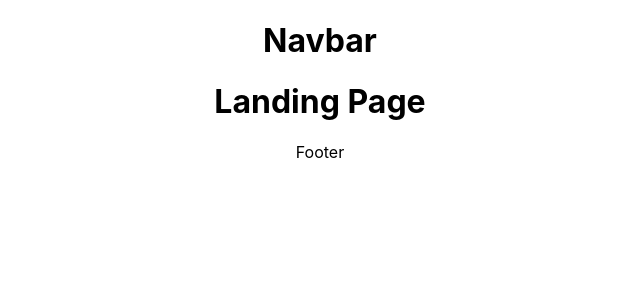
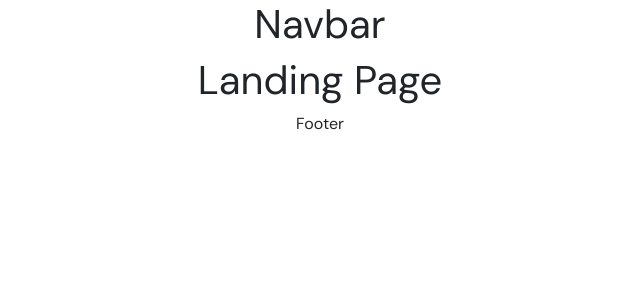
Before and after one commit to sircollo/react-portfolio, a React (Create React App) app: page / in a window 1280 px wide. Shown: the top 300 px of the page, without its empty margins (320-960 px from the left). Built offline with nearby package versions, Linux system fonts and the light colour scheme.

Commit message:
Style: adds google fonts: sans-serif and dancing script

```diff
--- a/public/index.html
+++ b/public/index.html
@@ -10,6 +10,11 @@
       content="Web site created using create-react-app"
     />
     <link rel="apple-touch-icon" href="%PUBLIC_URL%/logo192.png" />
+    <link rel="stylesheet" href="https://cdn.jsdelivr.net/npm/bootstrap@4.6.2/dist/css/bootstrap.min.css" integrity="sha384-xOolHFLEh07PJGoPkLv1IbcEPTNtaed2xpHsD9ESMhqIYd0nLMwNLD69Npy4HI+N" crossorigin="anonymous">
+    <link rel="preconnect" href="https://fonts.googleapis.com">
+    <link rel="preconnect" href="https://fonts.gstatic.com" crossorigin>
+    <link href="https://fonts.googleapis.com/css2?family=DM+Sans&display=swap" rel="stylesheet">
+    <link rel="preconnect" href="https://fonts.googleapis.com">
     <!--
       manifest.json provides metadata used when your web app is installed on a
       user's mobile device or desktop. See https://developers.google.com/web/fundamentals/web-app-manifest/
@@ -39,5 +44,7 @@
       To begin the development, run `npm start` or `yarn start`.
       To create a production bundle, use `npm run build` or `yarn build`.
     -->
+    <script src="https://cdn.jsdelivr.net/npm/jquery@3.5.1/dist/jquery.slim.min.js" integrity="sha384-DfXdz2htPH0lsSSs5nCTpuj/zy4C+OGpamoFVy38MVBnE+IbbVYUew+OrCXaRkfj" crossorigin="anonymous"></script>
+    <script src="https://cdn.jsdelivr.net/npm/bootstrap@4.6.2/dist/js/bootstrap.bundle.min.js" integrity="sha384-Fy6S3B9q64WdZWQUiU+q4/2Lc9npb8tCaSX9FK7E8HnRr0Jz8D6OP9dO5Vg3Q9ct" crossorigin="anonymous"></script>
   </body>
 </html>
--- a/src/index.css
+++ b/src/index.css
@@ -1,10 +1,11 @@
 body {
   margin: 0;
-  font-family: -apple-system, BlinkMacSystemFont, 'Segoe UI', 'Roboto', 'Oxygen',
+  /* font-family: -apple-system, BlinkMacSystemFont, 'Segoe UI', 'Roboto', 'Oxygen',
     'Ubuntu', 'Cantarell', 'Fira Sans', 'Droid Sans', 'Helvetica Neue',
     sans-serif;
   -webkit-font-smoothing: antialiased;
-  -moz-osx-font-smoothing: grayscale;
+  -moz-osx-font-smoothing: grayscale; */
+  font-family: 'DM Sans', sans-serif;
 }
 
 code {
```
